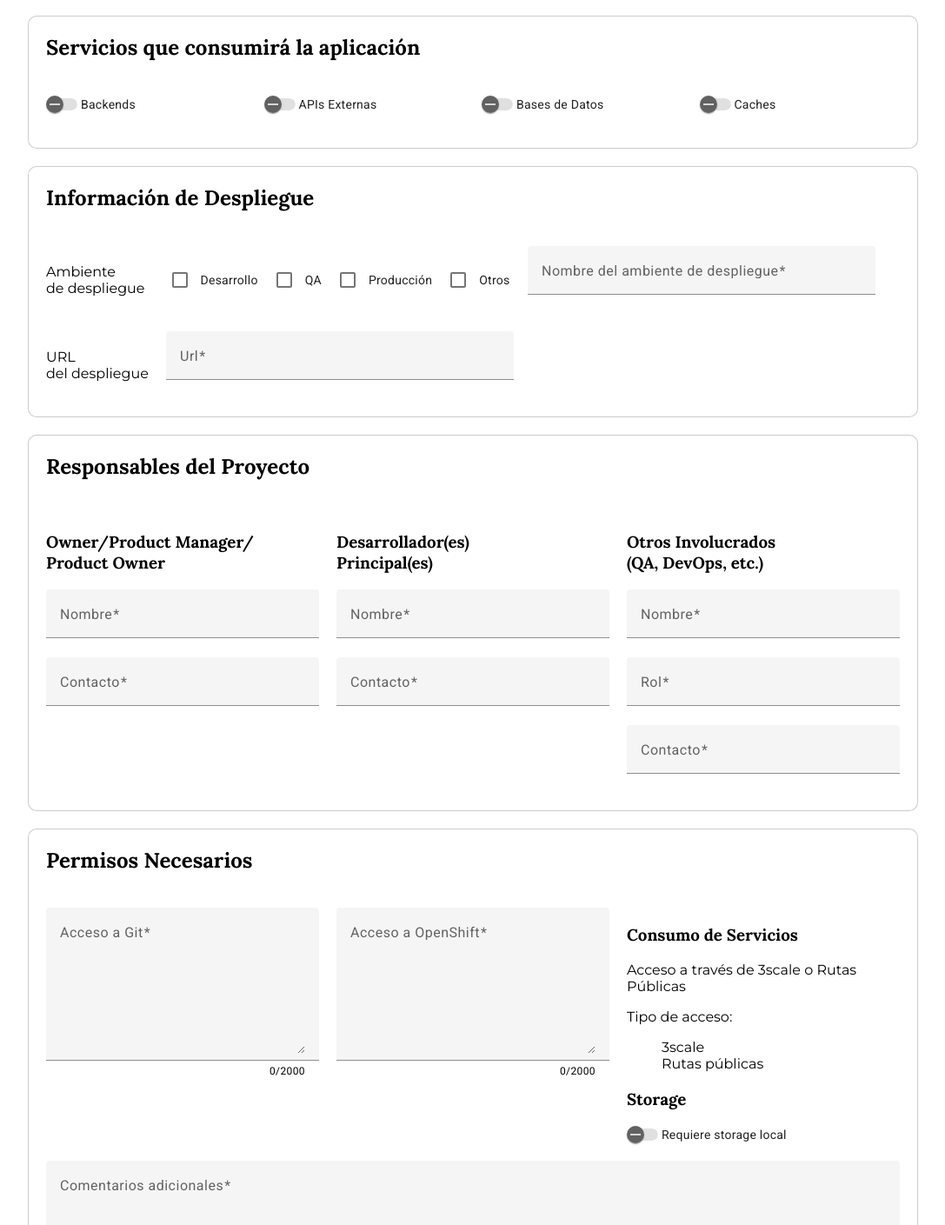
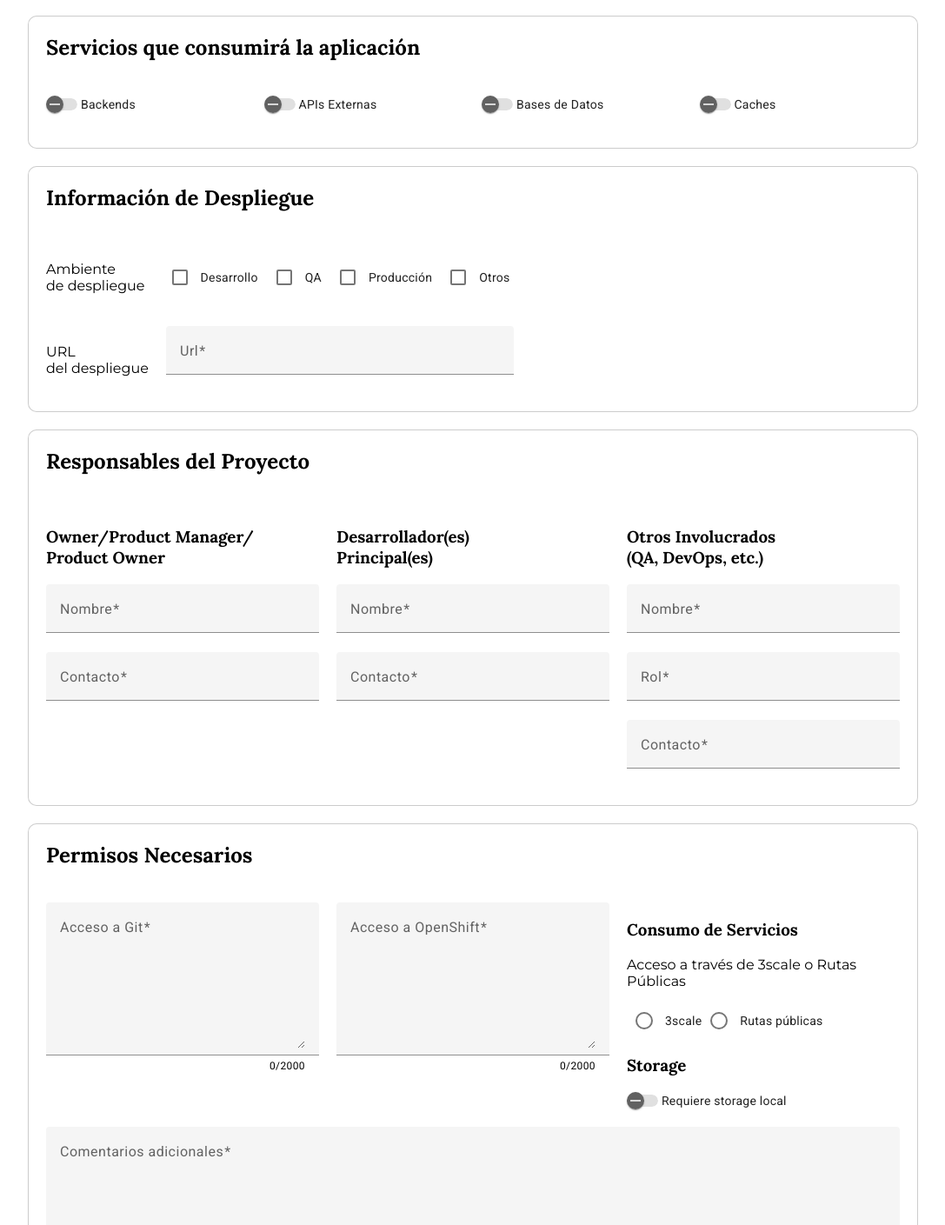
Before and after one commit to pani79/dnsisa, an Angular app: page /autogestion/formularios in a window 1280 px wide. Shown: the part 1020-2429 px from the top of the page at 87% size, without its empty margins (96-1183 px from the left). Built offline with nearby package versions, Linux system fonts and the light colour scheme.

Commit message:
24-11-15 Maqueta V08

```diff
--- a/src/app/compartidos/interfaces/elementos/boton.component.css
+++ b/src/app/compartidos/interfaces/elementos/boton.component.css
@@ -5,6 +5,7 @@
     flex-direction: row;
     position: relative;
     font-weight: normal;
+    width: fit-content;
     color: #FFF;
     cursor: pointer;
     /*
--- a/src/app/componentes/formularios/autogestion/form-repositorios-aplicaciones-creacion.component.html
+++ b/src/app/componentes/formularios/autogestion/form-repositorios-aplicaciones-creacion.component.html
@@ -381,13 +381,15 @@
 
                     <ul class="ut_listaHorizontal">
                         <li *ngFor="let ambiente of ta_despliegue">
-                            <mat-checkbox><!--  [checked]="subtask.completed" -->
+                            <mat-checkbox
+                            (click)="eventoCaptura($event, 'ambienteDespliegue', ambiente )"
+                            ><!--  [checked]="subtask.completed" -->
                                 {{ambiente}}
                             </mat-checkbox>
                         </li>
                     </ul>
                 </div>
-                <div class="inputTexto">
+                <div class="inputTexto" *ngIf="formSecciones.ambienteDespliegueOtro">
                     <mat-form-field>
                         <mat-label>Nombre del ambiente de despliegue</mat-label>
                         <input
@@ -602,11 +604,10 @@
                 <div>
                     <h3>Consumo de Servicios</h3>
                     <p>Acceso a través de 3scale o Rutas Públicas</p>
-                    <p>Tipo de acceso:</p>
-                    <ul>
-                        <li>3scale</li>
-                        <li>Rutas públicas</li>
-                    </ul>
+                    <mat-radio-group>
+                        <mat-radio-button class="example-radio-button" (click)="eventoCaptura($event, 'consumoServicios')" value="3scale">3scale</mat-radio-button>
+                        <mat-radio-button class="example-radio-button" (click)="eventoCaptura($event, 'consumoServicios')" value="Rutas públicas">Rutas públicas</mat-radio-button>
+                    </mat-radio-group>
 
                     <h3>Storage</h3>
                     <div>
--- a/src/app/componentes/formularios/autogestion/form-repositorios-aplicaciones-creacion.component.ts
+++ b/src/app/componentes/formularios/autogestion/form-repositorios-aplicaciones-creacion.component.ts
@@ -40,7 +40,8 @@ export class FormRepositoriosAplicacionesCreacionComponent {
     apis: false,
     dbs: false,
     dbsOtro: false,
-    caches: false
+    caches: false,
+    ambienteDespliegueOtro: false
   }
   endPoints: any[] = []
 
@@ -129,4 +130,16 @@ export class FormRepositoriosAplicacionesCreacionComponent {
     console.log('dbSelecciona => ', valor);
     this.formSecciones.dbsOtro = (valor === "Otro") ? true : false
   }
+
+  eventoCaptura(event: Event, seccion?: string, parametro?: string){
+    console.log('eventoCaptura => ', seccion, event);
+    const valor: any = event.target
+    console.log('eventoCaptura ==> ', seccion, parametro, valor.checked);
+
+    if(seccion === 'ambienteDespliegue' && parametro === 'Otros'){
+      this.formSecciones.ambienteDespliegueOtro = valor.checked
+      console.log('eventoCaptura ° ambienteDespliegue ==> ', this.formSecciones.ambienteDespliegueOtro);
+    }
+  }
+
 }
```
